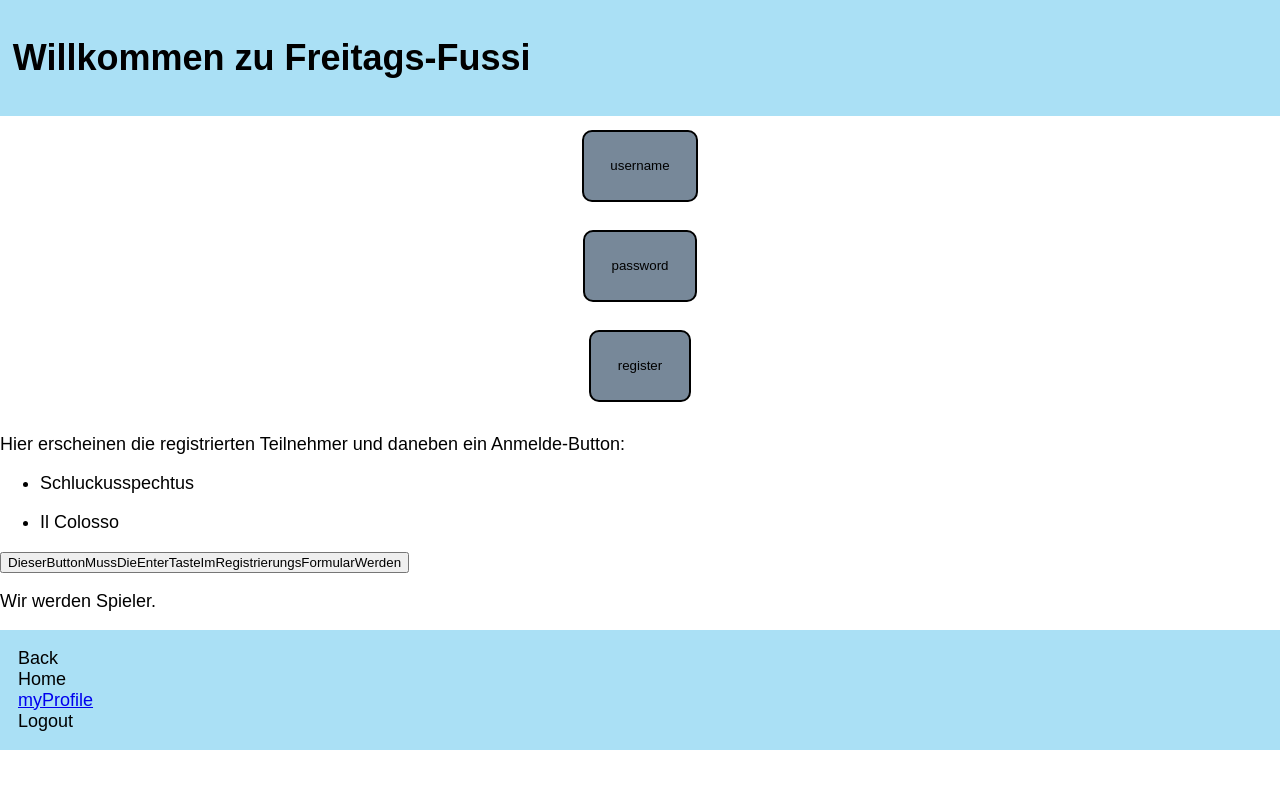
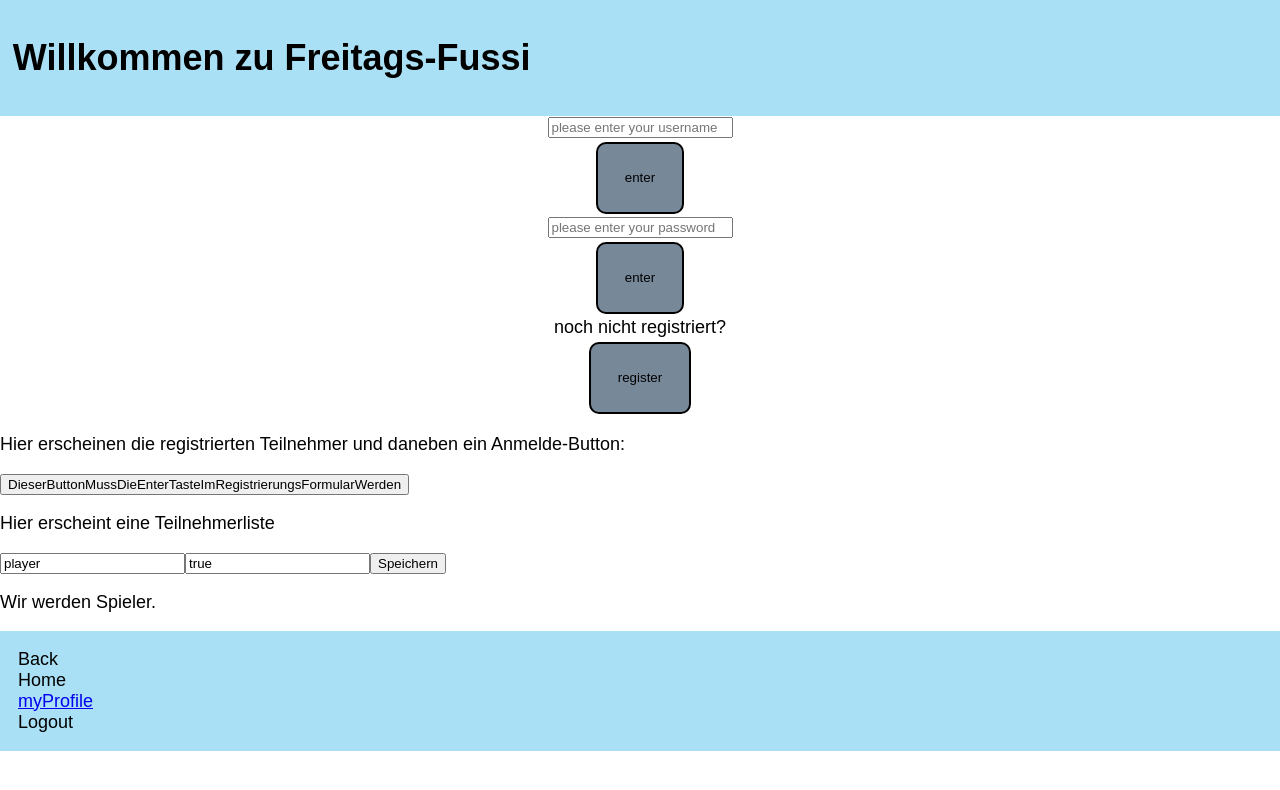
Before and after one commit to OliverSchultz/capstone-project, a React (Create React App) app: page / in a window 1280 px wide. Shown: the top 790 px of the page. Built offline with nearby package versions, Linux system fonts and the light colour scheme.

Commit message:
Change WelcomeLogin

```diff
--- a/src/components/JoinNextMatch.js
+++ b/src/components/JoinNextMatch.js
@@ -1,16 +1,17 @@
 import { useState } from "react";
+import PlayerForm from "./PlayerForm";
 //hier muss der Enter-Button aus der registrierung importiert werden
 
 export default function JoinNextMatch() {
 	const [participants, setParticipant] = useState([
-		{
+		/*{
 			player: "Schluckusspechtus",
 			join: true,
 		},
 		{
 			player: "Il Colosso",
 			join: true,
-		},
+		},*/
 	]);
 	// addNewButtonToParticipantsArray
 	function addParticipant(participant) {
@@ -44,6 +45,7 @@ export default function JoinNextMatch() {
 			>
 				DieserButtonMussDieEnterTasteImRegistrierungsFormularWerden
 			</button>
+			<PlayerForm onSubmit={addParticipant} />
 		</>
 	);
 }
--- /dev/null
+++ b/src/components/PlayerForm.js
@@ -0,0 +1,47 @@
+// hier erscheinen die Teilnehmer in einer Liste
+
+import { useState } from "react";
+
+export default function PlayerForm({ onSubmit }) {
+	const [player, setPlayer] = useState("player");
+	const [participate, setParticipate] = useState(true);
+
+	function onFormSubmit(event) {
+		{
+			/*Das event on Submit wird übergeben */
+		}
+		event.preventDefault();
+		{
+			/*Bei der Übergabe des Events muss der default verhindert werden, der in der URL den get-Parameter hinzufügt und die Seite neu lädt */
+		}
+		onSubmit({
+			player: player,
+			participate: true,
+		});
+	}
+	{
+		/*die folgende Funktion sorgt für die Ausführung eines Events */
+	}
+	function onPlayerChange(event) {
+		setPlayer(event.target.value);
+	}
+
+	function onParticipateChange(event) {
+		setParticipate(event.target.value);
+	}
+	return (
+		<>
+			<p>Hier erscheint eine Teilnehmerliste</p>
+			<form onSubmit={onFormSubmit}>
+				{/*hier kommt das onSubmit aus der function in Zeile 3*/}
+				<input name="player" value={player} onChange={onPlayerChange} />
+				<input
+					name="participate"
+					value={participate}
+					onChange={onParticipateChange}
+				/>
+				<button type="submit">Speichern</button>
+			</form>
+		</>
+	);
+}
--- a/src/components/WelcomeLogin.js
+++ b/src/components/WelcomeLogin.js
@@ -1,12 +1,15 @@
 import styled from "styled-components";
 import Button from "./Button";
 
-export default function Body() {
+export default function Login() {
 	return (
 		<>
 			<Form>
-				<Button name="username" />
-				<Button name="password" />
+				<input type="text" placeholder="please enter your username" />
+				<Button name="enter" />
+				<input type="text" placeholder="please enter your password" />
+				<Button name="enter" />
+				<label>noch nicht registriert?</label>
 				<Button name="register" />
 			</Form>
 		</>
--- a/src/pages/JoinEvent.js
+++ b/src/pages/JoinUpcomingMatch.js
@@ -2,3 +2,6 @@
 //import Header from "./components/Header";
 
 // const d = newDate();
+export default function JoinMatch() {
+	return <h2>Join upcoming match on:</h2>;
+}
```
Also changed, not shown: src/pages/Comparison.js (added), src/pages/RateOtherPlayer.js (added), src/pages/SuggestedTeams.js (added), src/pages/WelcomeAndLogin.js (added), 1 other file (tests, documents, lock files or other folders).
